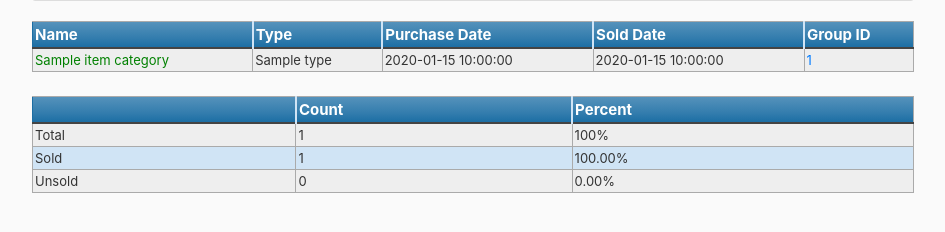
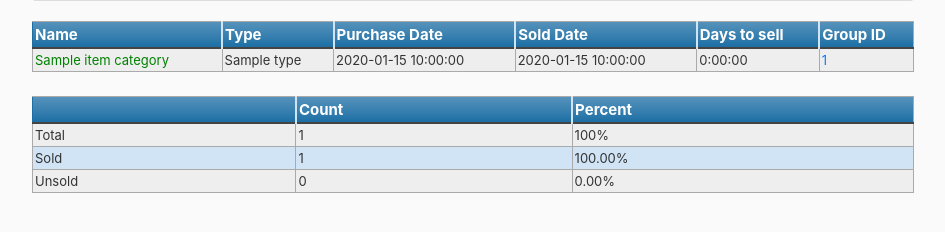
Before and after one commit to omnic0n/gsale, a Flask app: template templates/reports_item_categories.html in a window 1280 px wide. Shown: the part 328-560 px from the top of the page, without its empty margins (53-998 px from the left). Run offline with Flask 2, Linux system fonts and the light colour scheme; tables that the repository leaves empty or names only in its code hold one stand-in row (values such as "Sample post"); the template is opened without the code that fills it: values that come from a table or form of the project are taken from there, most other values are stand-ins (such as "Sample title", 1, 10 or a date in 2020); some libraries are stand-ins or nearby versions.

```diff
--- a/templates/reports_item_categories.html
+++ b/templates/reports_item_categories.html
@@ -40,6 +40,7 @@
             <th>Type</th>
             <th>Purchase Date</th>
             <th>Sold Date</th>
+            <th>Days to sell</th>
             <th>Group ID</th>
         </tr>
     </thead>
@@ -55,9 +56,11 @@
                 <td>{{ item_category['date'] }}</td>
                 {% if item_category['sold'] %}
                 <td>{{ item_category['sales_date'] }}</td>
+                <td>{{ item_category['date'] - item_category['sales_date'] }}</td>
                 {% set ns.sold = ns.sold + 1 %}
                 {% else %}
                 <td>Unsold</td>
+                <td>Undefined</td>
                 {% set ns.unsold = ns.unsold + 1 %}
                 {% endif %}
                 <td><a href = "/groups/describe?item={{ item_category['group_id'] }}">{{ item_category['group_id'] }}</td>
```
